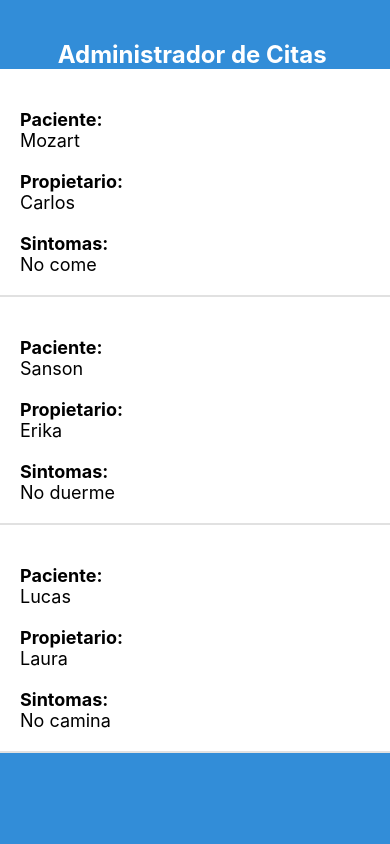
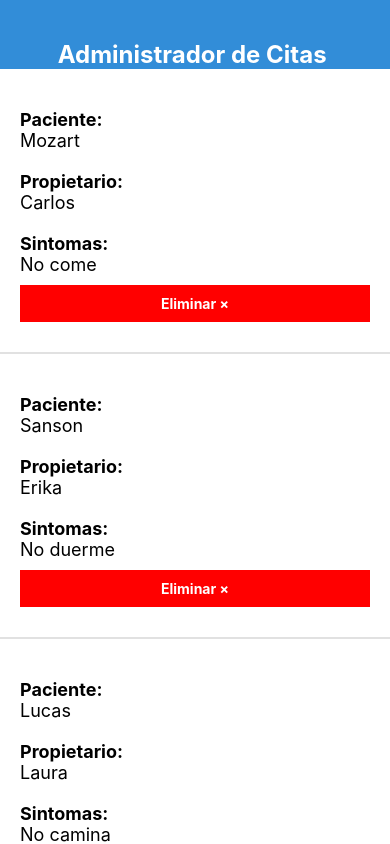
Before and after one commit to carlosalberto05/cinasNative, a React Native app: screen / in a window 390 px wide. Built offline with nearby package versions, Linux system fonts and the light colour scheme.

Commit message:
Se agreago boton para eliminar paciente y se le dio estilos

```diff
--- a/componentes/Cita.js
+++ b/componentes/Cita.js
@@ -1,6 +1,10 @@
 import React, {useState} from 'react';
-import {StyleSheet, Text, View, FlatList} from 'react-native';
+import {StyleSheet, Text, View, TouchableHighlight} from 'react-native';
 const Cita = ({item}) => {
+  const dialogoEliminar = () => {
+    console.log('Eliminando ....');
+  };
+
   return (
     <View style={styles.cita}>
       <View>
@@ -14,6 +18,14 @@ const Cita = ({item}) => {
       <View>
         <Text style={styles.label}>Sintomas: </Text>
         <Text style={styles.texto}>{item.sintomas}</Text>
+      </View>
+
+      <View>
+        <TouchableHighlight
+          onPress={() => dialogoEliminar()}
+          style={styles.btnEliminar}>
+          <Text style={styles.textoEliminar}>Eliminar &times;</Text>
+        </TouchableHighlight>
       </View>
     </View>
   );
@@ -36,6 +48,16 @@ const styles = StyleSheet.create({
   texto: {
     fontSize: 18,
   },
+  btnEliminar: {
+    padding: 10,
+    backgroundColor: 'red',
+    marginVertical: 10,
+  },
+  textoEliminar: {
+    color: '#FFF',
+    fontWeight: 'bold',
+    textAlign: 'center',
+  },
 });
 
 export default Cita;
```
